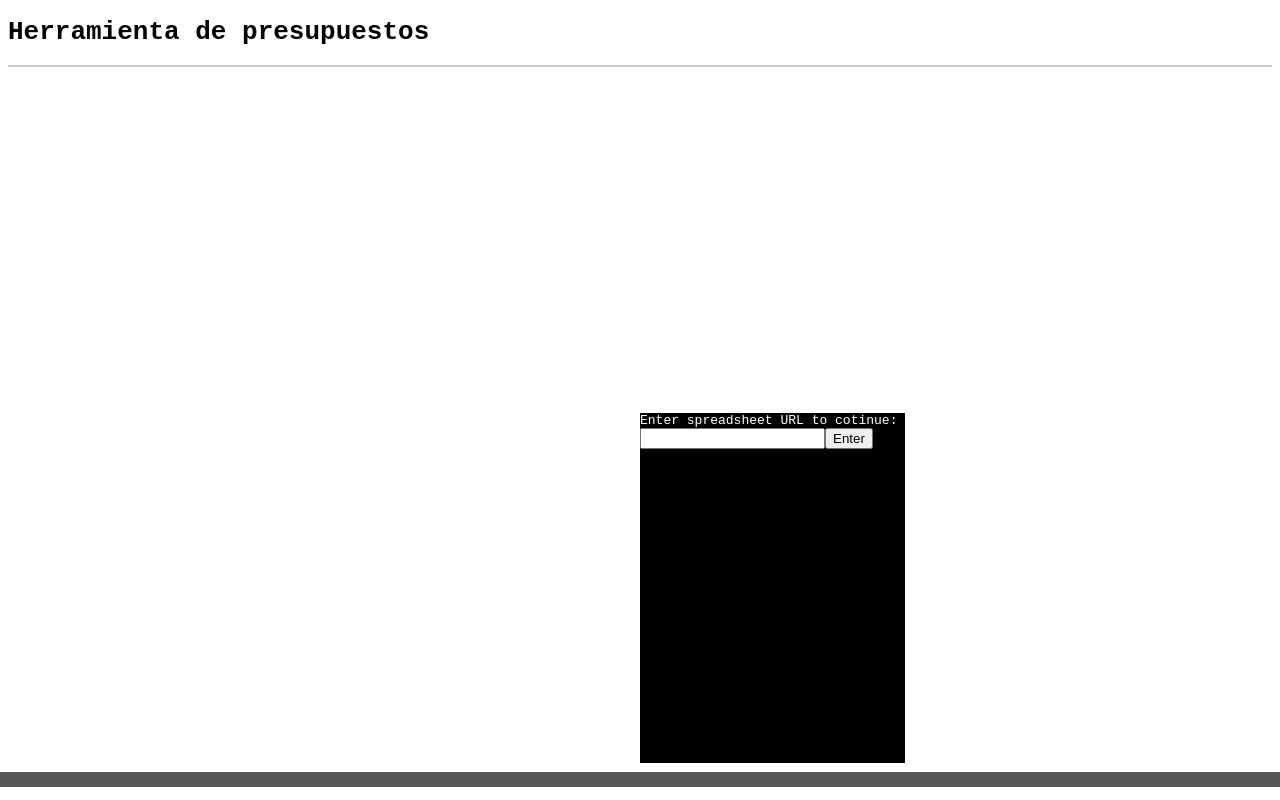
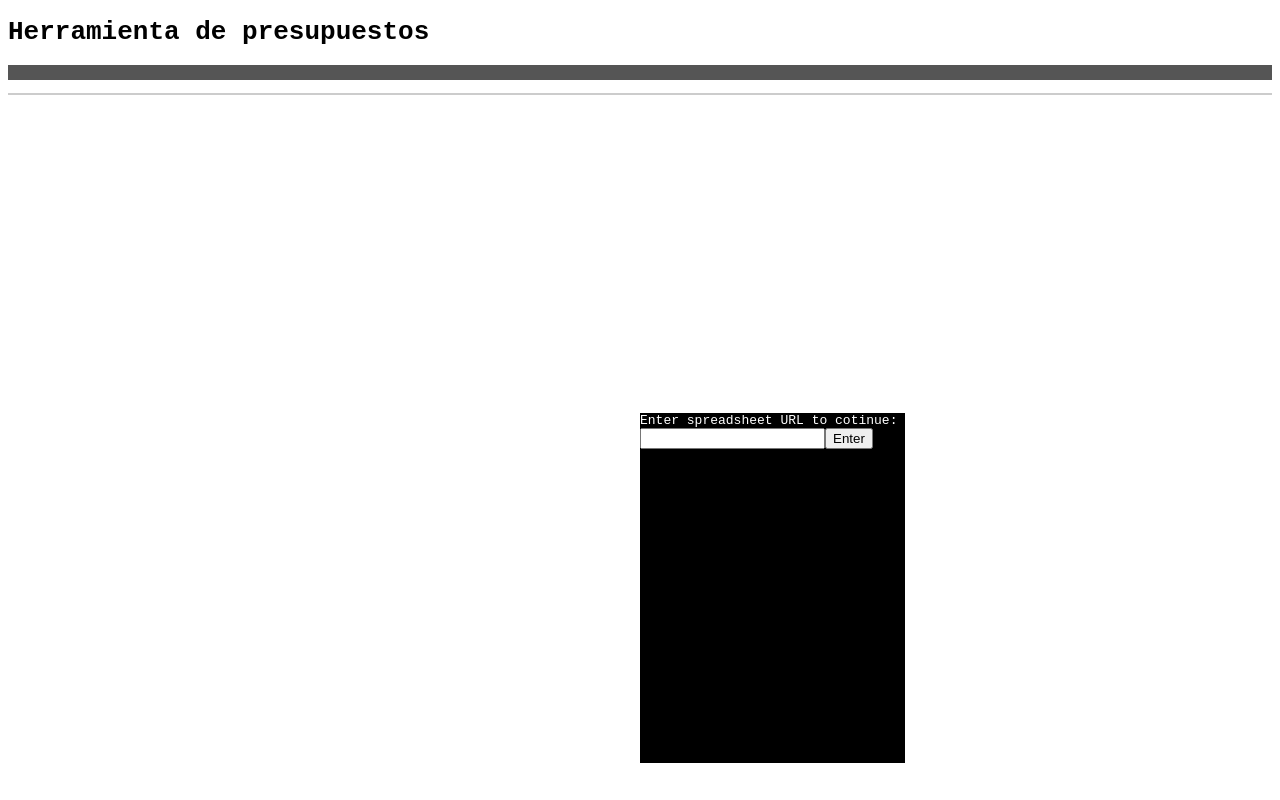
Before and after one commit to noripcord/nitidopresupuestos, a plain HTML site: page index.html in a window 1280 px wide. Drawn offline with nearby package versions, Linux system fonts and the light colour scheme.

Commit message:
url now shows below title

```diff
--- a/index.html
+++ b/index.html
@@ -175,6 +175,11 @@
 </body>
 
 <pre><h1>Herramienta de presupuestos</h1></pre>
+<!-- display the URL if avail -->
+<pre id="url" style="background: #555; color: #fff;">
+  <a style="text-decoration: none; color: #fff" href="#" onclick="return false"></a>
+</pre>
+
 <pre style="border: 1px solid #ccc;max-height: 400px; overflow: scroll;" id="devices"></pre>
 <pre id="result"></pre>
 <pre id="total"></pre>
@@ -185,9 +190,5 @@ Enter spreadsheet URL to cotinue:
 <div><form><input style="position: relative; top: 0; right: 0" type="text" id="SURL"><input type="submit" value="Enter"></form></div>
 </pre>
 
-<!-- display the URL if avail -->
-<pre id="url" style="position: absolute; bottom: 0; left: 0; right: 0; background: #555; color: #fff;">
-  <a style="text-decoration: none; color: #fff" href="#" onclick="return false"></a>
-</pre>
 
 </html>
```
